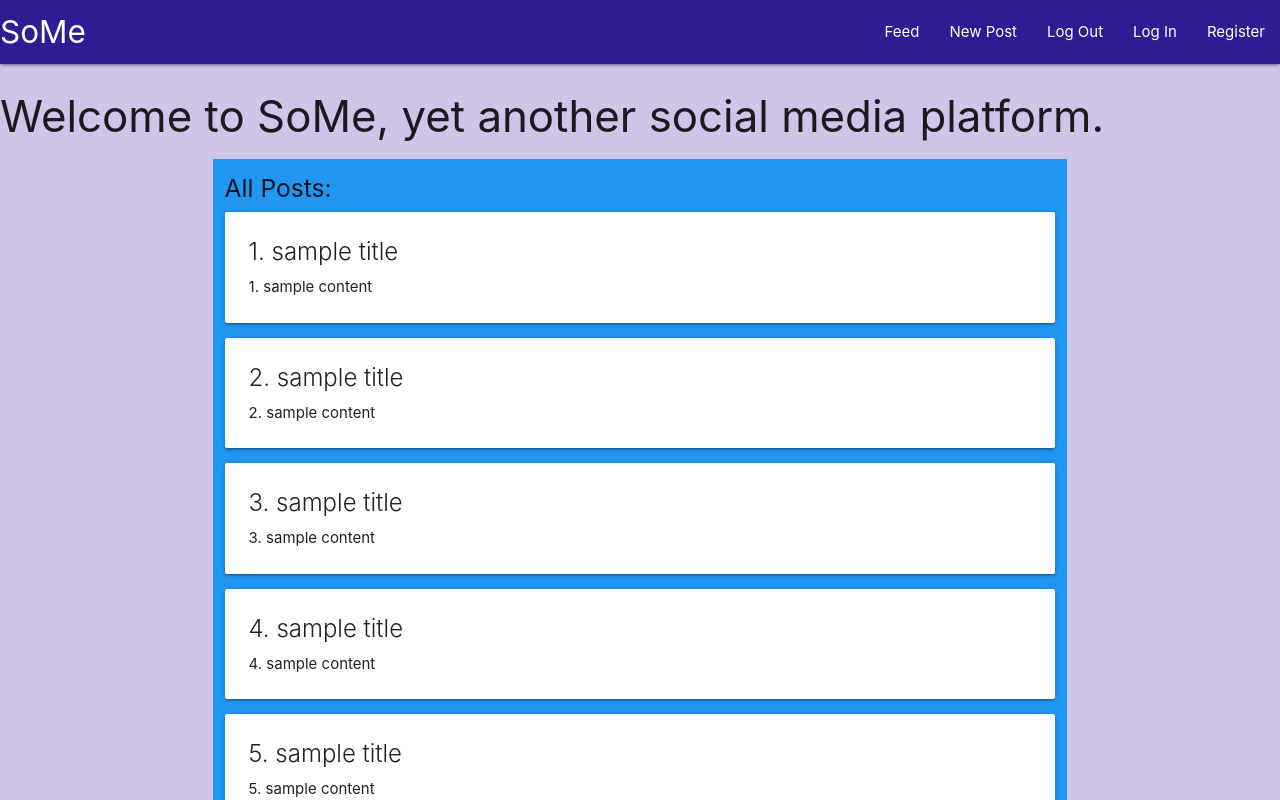
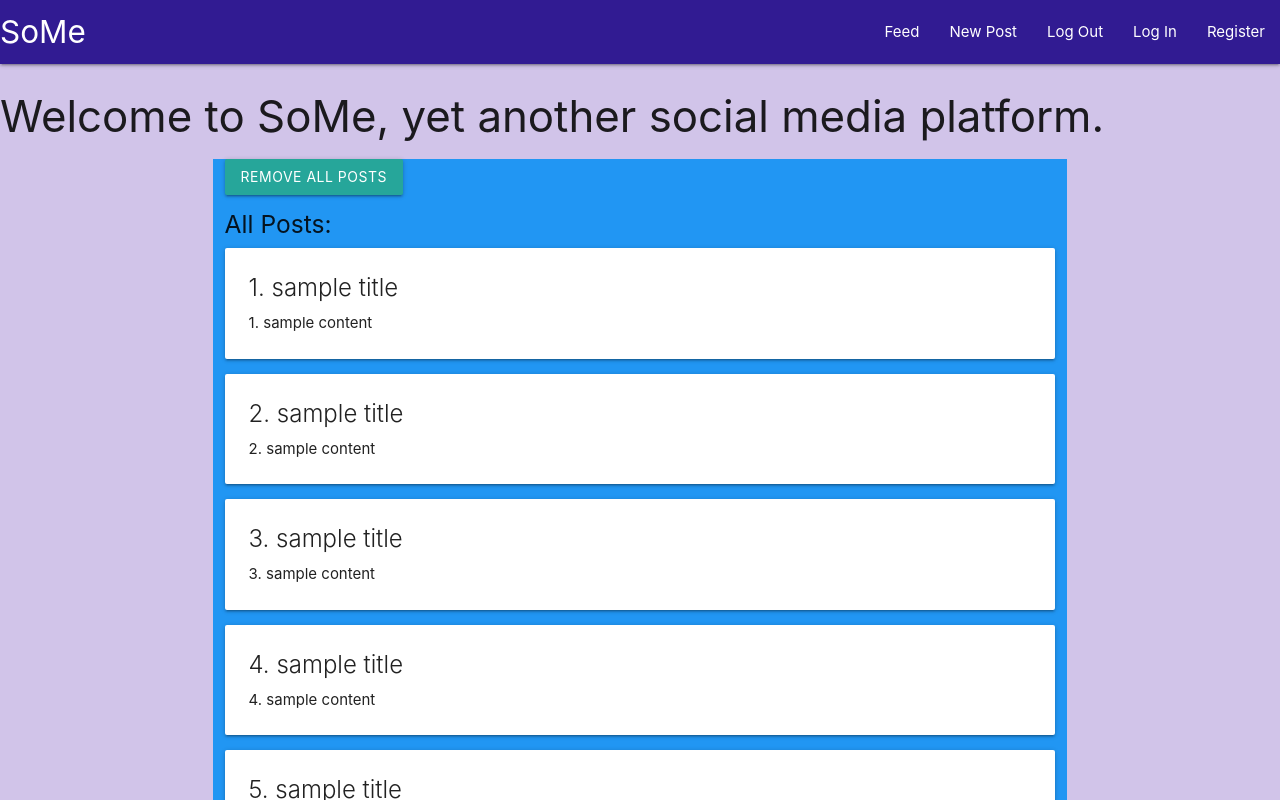
Before and after one commit to bea94k/social-network-app, a React (Create React App) app: page / in a window 1280 px wide. Shown: the top 800 px of the page. Built offline with nearby package versions, Linux system fonts and the light colour scheme; no server answers; the database is empty.

Commit message:
Add remove all posts action

```diff
--- a/src/Components/Posts/AllPosts.js
+++ b/src/Components/Posts/AllPosts.js
@@ -8,6 +8,9 @@ class AllPosts extends React.Component {
     console.log(this.props.posts);
     return (
       <div className="col s12 m8 offset-m2 blue">
+        <button className="btn" onClick={this.props.removePost}>
+          Remove all posts
+        </button>
         <h5>All Posts:</h5>
         {this.props.posts ? (
           this.props.posts.map((post) => (
@@ -28,4 +31,12 @@ const mapStateToProps = (state) => {
   };
 };
 
-export default connect(mapStateToProps)(AllPosts);
+const mapDispatchToProps = (dispatch) => {
+  return {
+    removePost: () => {
+      dispatch({ type: "REMOVE_ALL_POSTS" });
+    },
+  };
+};
+
+export default connect(mapStateToProps, mapDispatchToProps)(AllPosts);
--- a/src/store/reducers/rootReducers.js
+++ b/src/store/reducers/rootReducers.js
@@ -48,6 +48,11 @@ const rootReducers = (state = initialState, action) => {
         ...state,
         posts: [...state.posts, action.post],
       };
+    case "REMOVE_ALL_POSTS":
+      return {
+        ...state,
+        posts: [],
+      };
     default:
       return state;
   }
```
